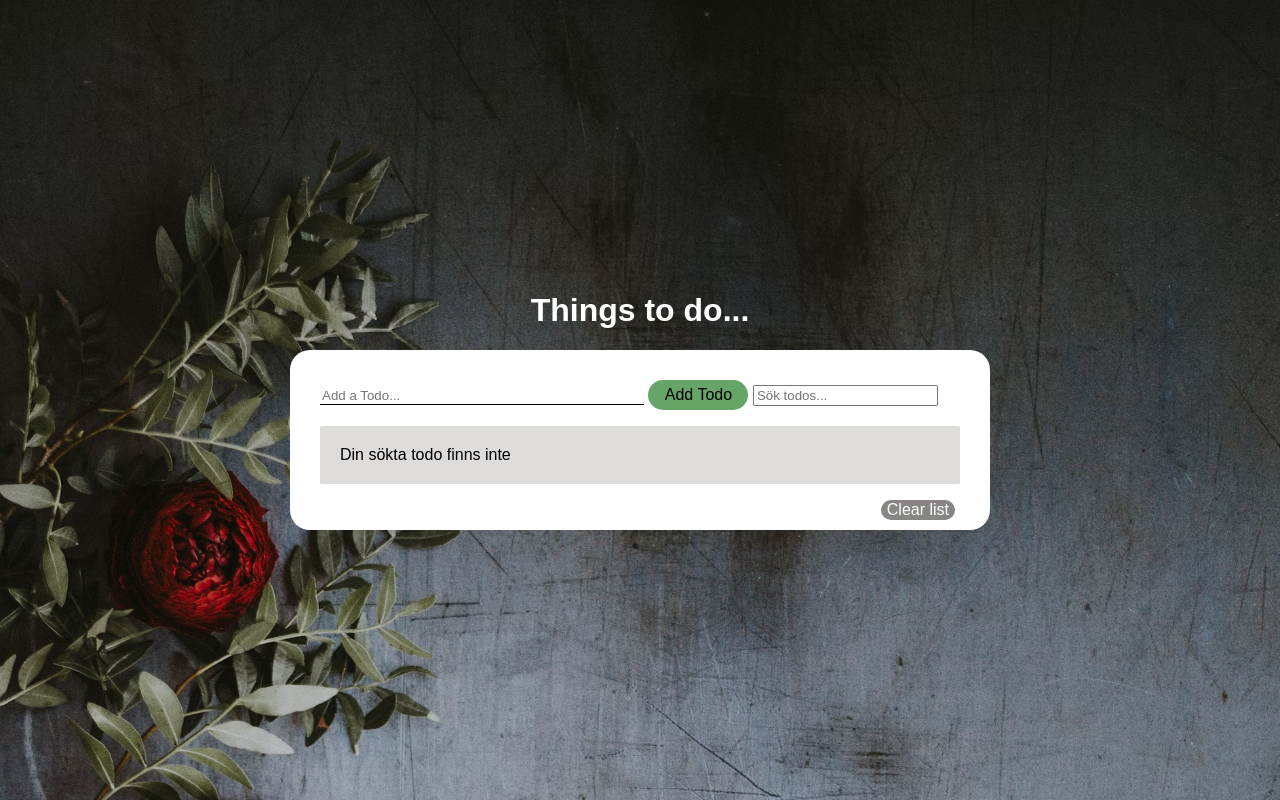
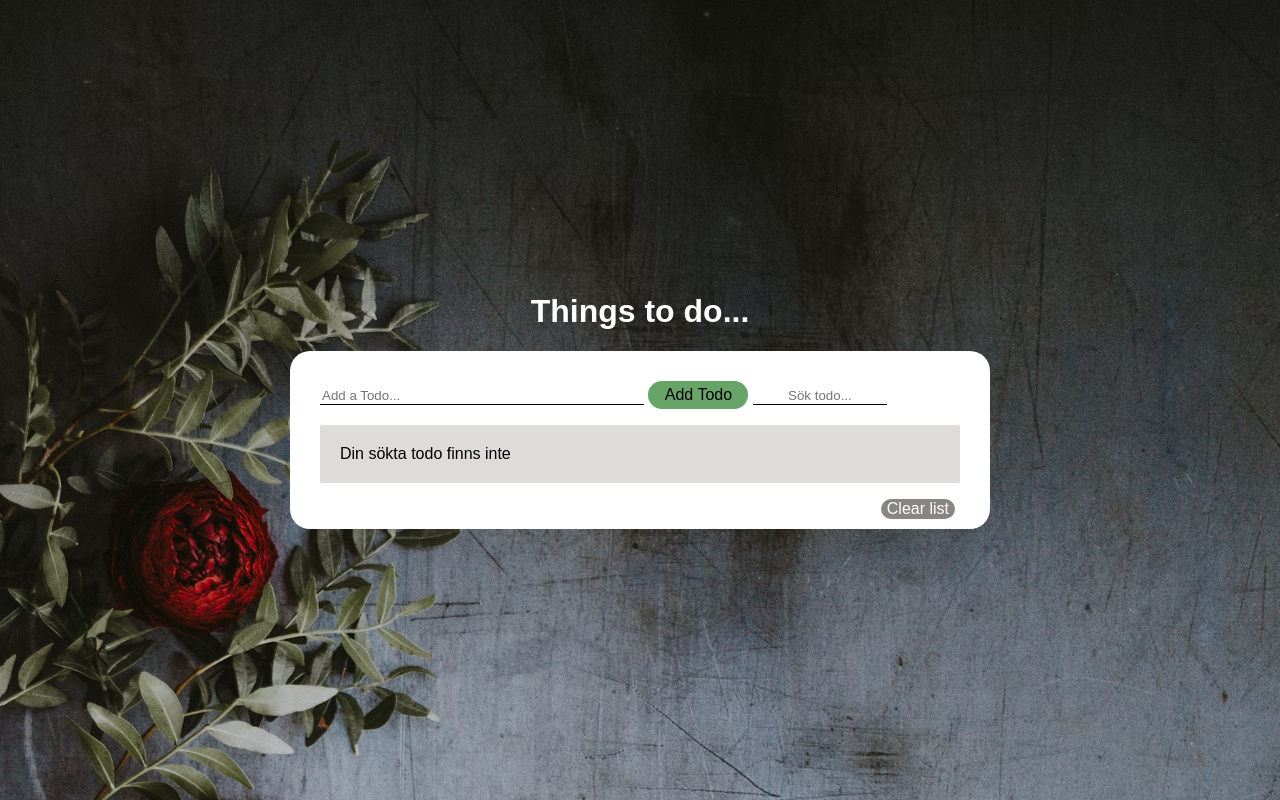
Before and after one commit to Luayasaadsson/todo-list, a website built with Vite: page todo-list/index.html in a window 1280 px wide. Built offline with nearby package versions, Linux system fonts and the light colour scheme.

Commit message:
css styling

```diff
--- a/todo-list/index.html
+++ b/todo-list/index.html
@@ -13,7 +13,7 @@
         <div class="todo-list-add">
           <input class="todo-list-new" type="text" id="new-todo" placeholder="Add a Todo...">
           <button class="add-btn" id="add-btn">Add Todo</button>
-          <input type="text" id="search-input" placeholder="Sök todos...">
+          <input class="search-todo" type="text" id="search-input" placeholder="Sök todo...">
 
           <ul id="todo-list">
           <!-- Här genereras alla todos-->
--- a/todo-list/src/css/style.css
+++ b/todo-list/src/css/style.css
@@ -14,7 +14,6 @@ body {
   background-size: cover;
 }
 
-
 .todo-title {
   color: white;
 
@@ -24,9 +23,11 @@ body {
   position: relative;
   background-color: white;
   width: 50%;
+  max-height: 22.5rem;
   margin: 0 auto;
   padding: 30px;
   border-radius: 20px;
+  overflow-y: auto;
 }
 
 .todo-list-new {
@@ -35,10 +36,14 @@ body {
   width: 50%;
 }
 
+.todo-list-new:focus::placeholder {
+  color: transparent;
+}
+
 .add-btn {
   font-size: 1rem;
   width: 100px;
-  height: 30px;
+  height: 28px;
   padding: 5px;
   border-radius: 30px;
   background-color: rgb(103, 164, 103);
@@ -48,6 +53,17 @@ body {
 
 .add-btn:hover {
   background-color: rgb(98, 200, 166);
+}
+
+.search-todo {
+  width: 130px;
+  border: none;
+  border-bottom: 1px solid black;
+  text-align: center;
+}
+
+.search-todo:focus::placeholder {
+  color: transparent;
 }
 
 ul {
@@ -84,7 +100,6 @@ input[type="checkbox"] {
   cursor: pointer;
 }
 
-
 .todo-buttons button {
   display: flex;
   flex-direction: column;
@@ -112,7 +127,6 @@ input[type="checkbox"] {
   padding: 5px;
   border-radius: 10px;
 }
-
 
 #clear-btn {
   position: absolute;
```
